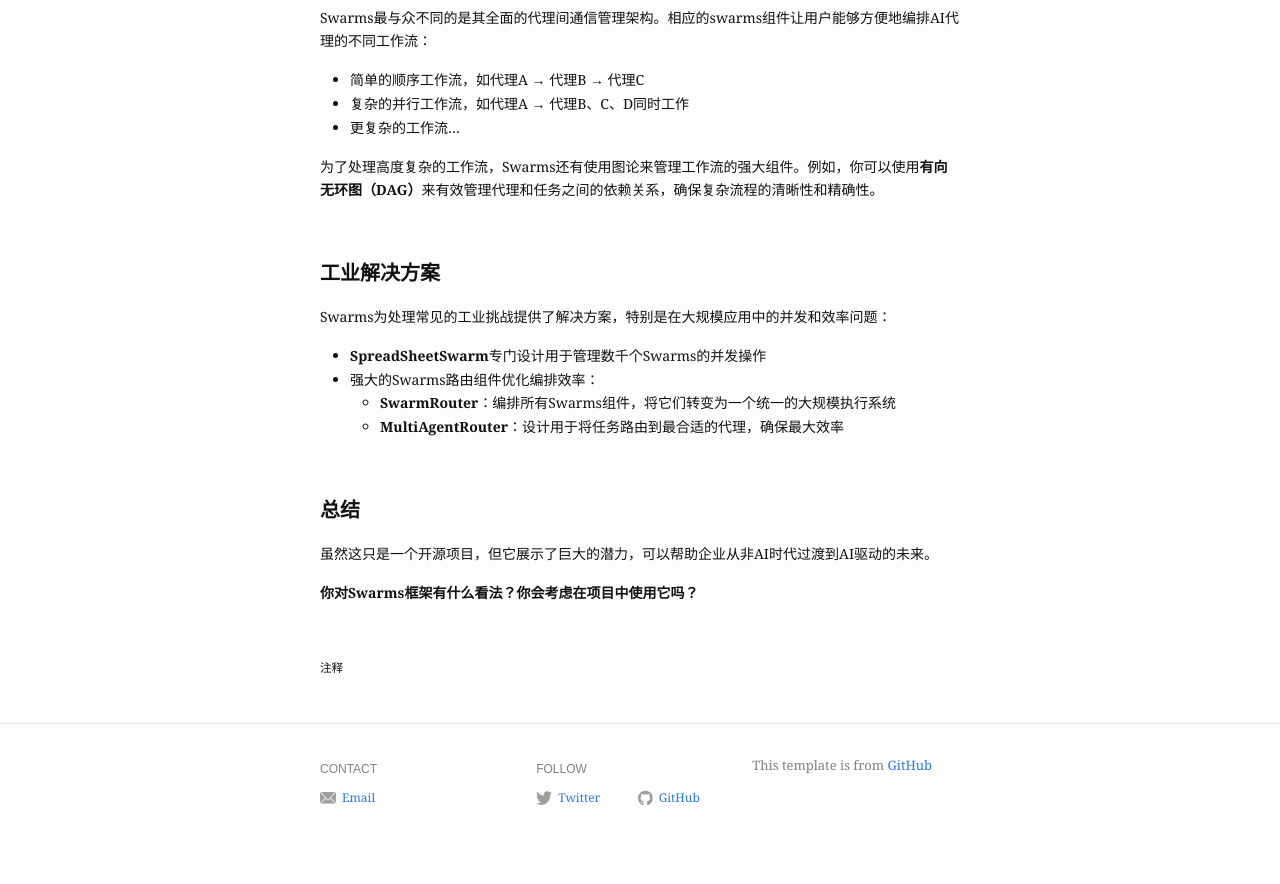
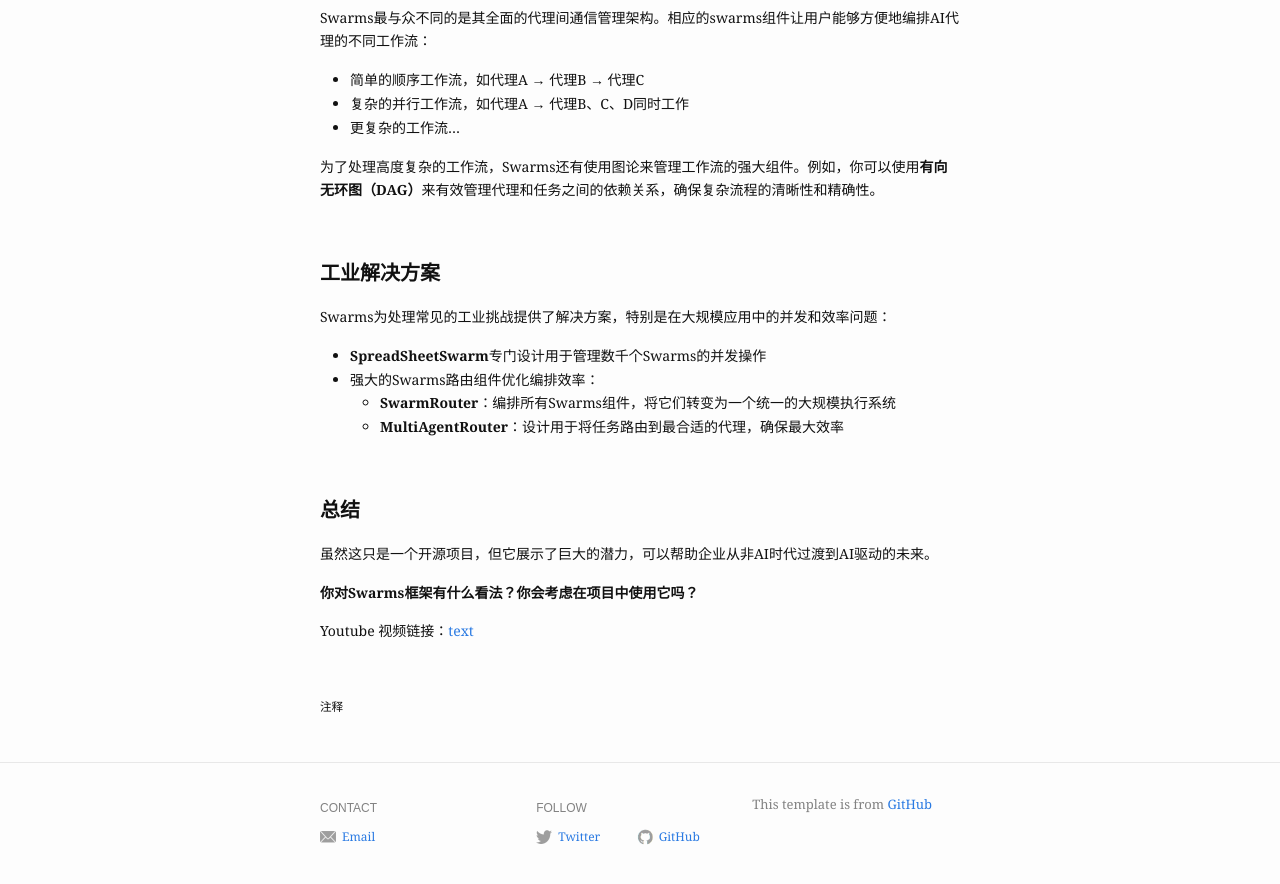
Before and after one commit to FrankLi123/FrankLi123.com, a Jekyll site: the page built from _posts/2025-01-25-Introducing-AI-Agent-Framework-Swarms-CH.md, in a window 1280 px wide and 900 px high, scrolled down 1514 px. Shown: the top 884 px of the window. Built offline with Jekyll 4.4.1, drawn with Linux system fonts in a browser that asks for light colours; before the commit the page ends 2375 px from its top, so only the background shows below that.

Commit message:
feat: add youtube video link

```diff
--- a/_posts/2025-01-25-Introducing-AI-Agent-Framework-Swarms-CH.md
+++ b/_posts/2025-01-25-Introducing-AI-Agent-Framework-Swarms-CH.md
@@ -72,6 +72,8 @@ Swarms为处理常见的工业挑战提供了解决方案，特别是在大规
 
 **你对Swarms框架有什么看法？你会考虑在项目中使用它吗？**
 
+Youtube 视频链接：[text](https://www.youtube.com/watch?v=vME7JfaB-EE)
+
 <br />
 
 ##### 注释
```
